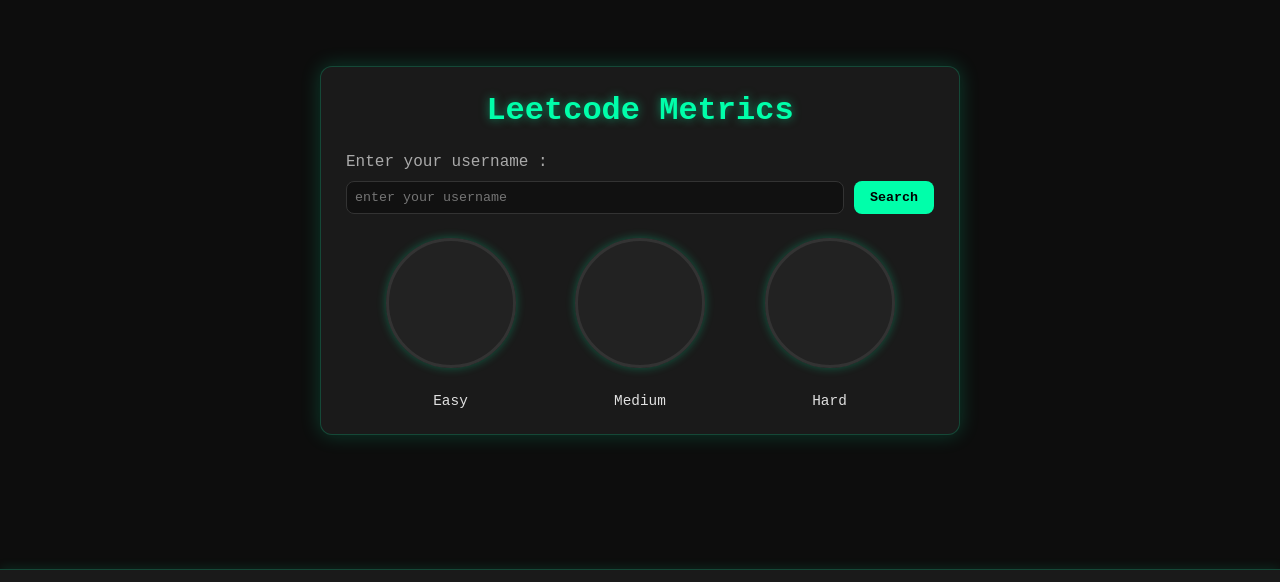
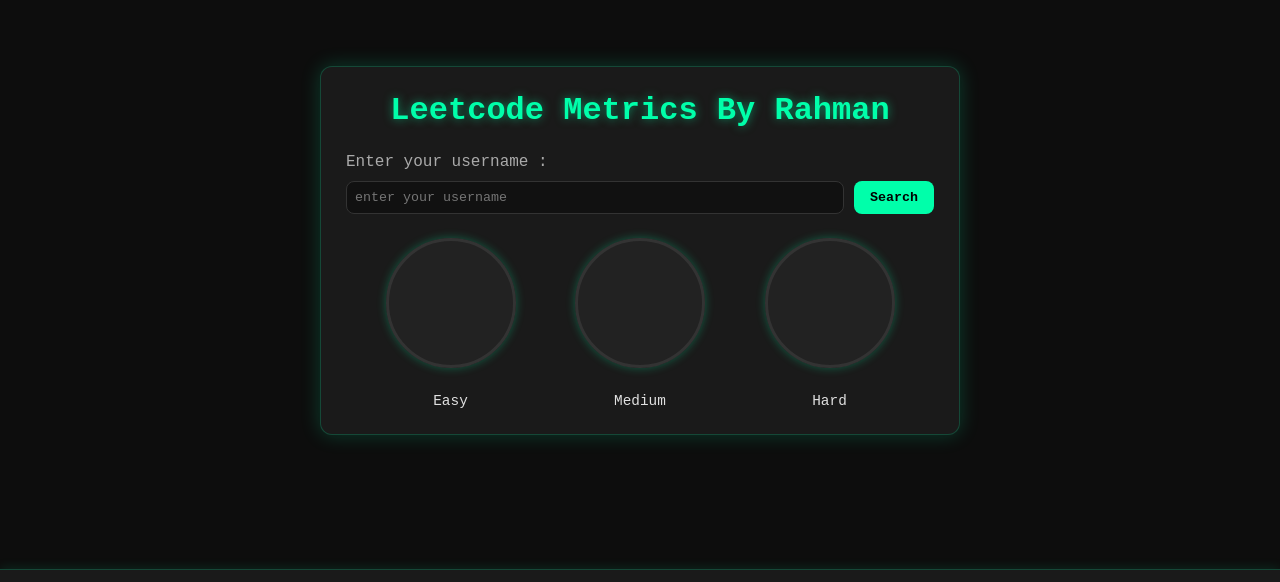
Before and after one commit to abdul-rahman18/LeetcodeMetrics, a plain HTML site: page index.html in a window 1280 px wide. Shown: the part 150-732 px from the top of the page. Drawn offline with Linux system fonts and the light colour scheme.

Commit message:
Update index.html

```diff
--- a/index.html
+++ b/index.html
@@ -13,7 +13,7 @@
 </head>
 <body>
     <div class="container">
-        <h1>Leetcode Metrics</h1>
+        <h1>Leetcode Metrics By Rahman</h1>
         <div class="user">
 
             <p>Enter your username :</p>
```
